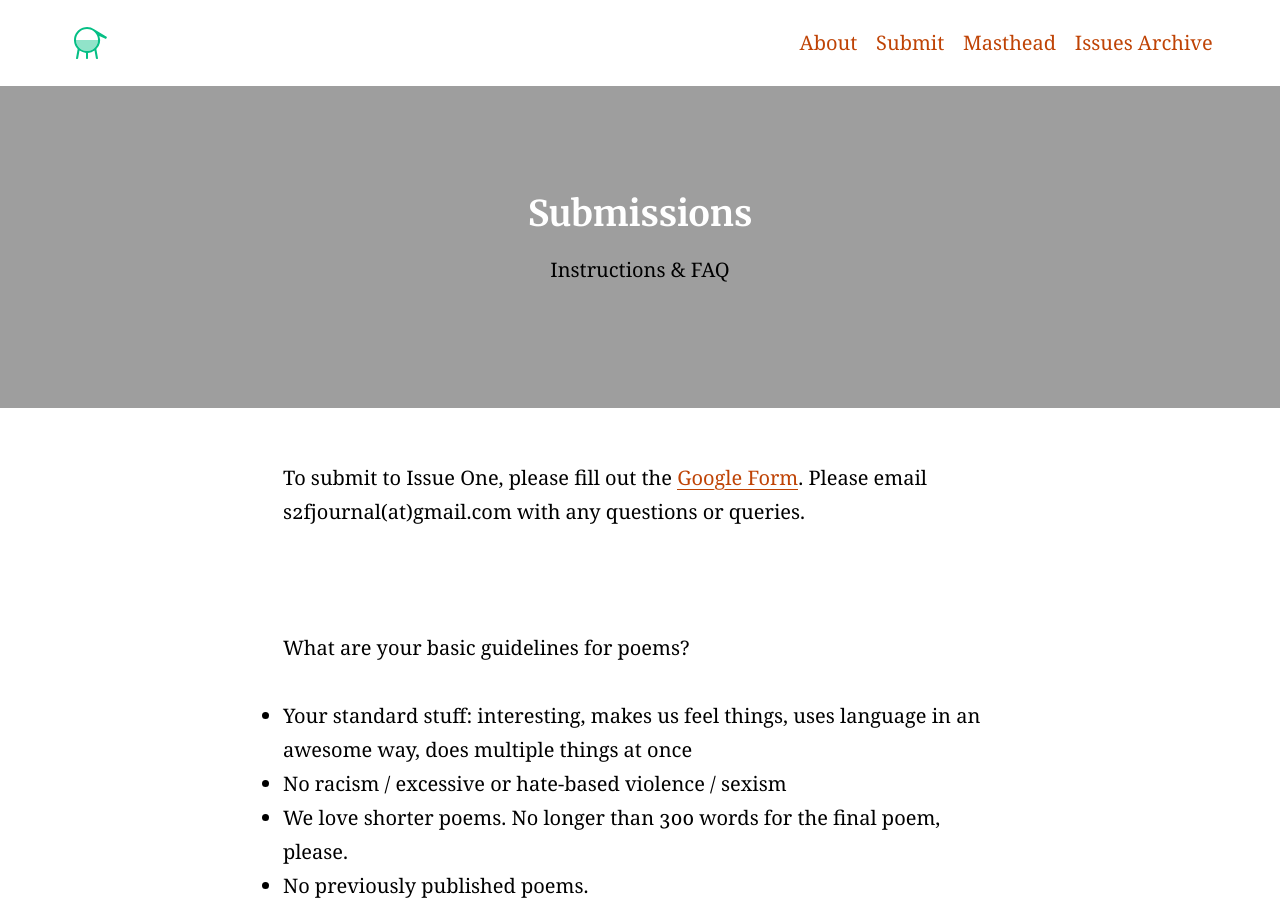
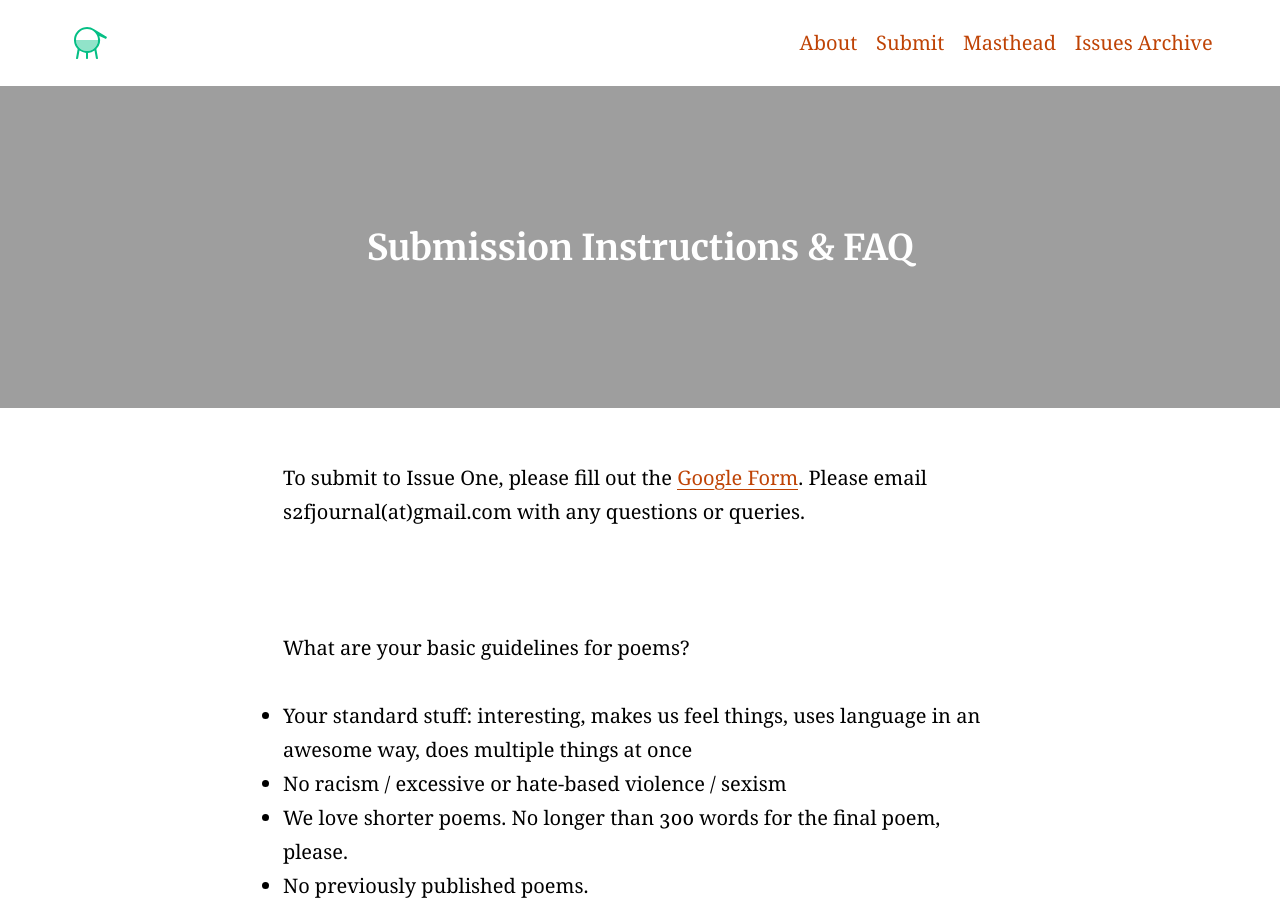
Before and after one commit to atmars77/atmars77.github.io, a Jekyll site: the page built from submit.md, in a window 1280 px wide and 900 px high. Built offline with Jekyll 4.4.1, drawn with Linux system fonts in a browser that asks for light colours.

Commit message:
header and font

```diff
--- a/submit.md
+++ b/submit.md
@@ -1,9 +1,9 @@
 ---
 title:
 feature_text: |
-  ## Submissions
-  Instructions & FAQ
-feature_image: "https://atmars77.github.io/assets/Images/corina_smoke.jpg"
+  ## Submission Instructions & FAQ
+
+feature_image: "https://atmars77.github.io/assets/Images/ben_spark.jpg"
 excerpt: "Submit to Spark to Flame"
 ---
 To submit to Issue One, please fill out the [Google Form](https://docs.google.com/forms/d/e/1FAIpQLScK-5ArvstWpBkvBcw4TYKUSAPVl5In5AHuAPFlRvVUN_zhCA/viewform).
```
Also changed, not shown: archive.md (+2 -2 lines), masthead.md (+1 -1 lines).
